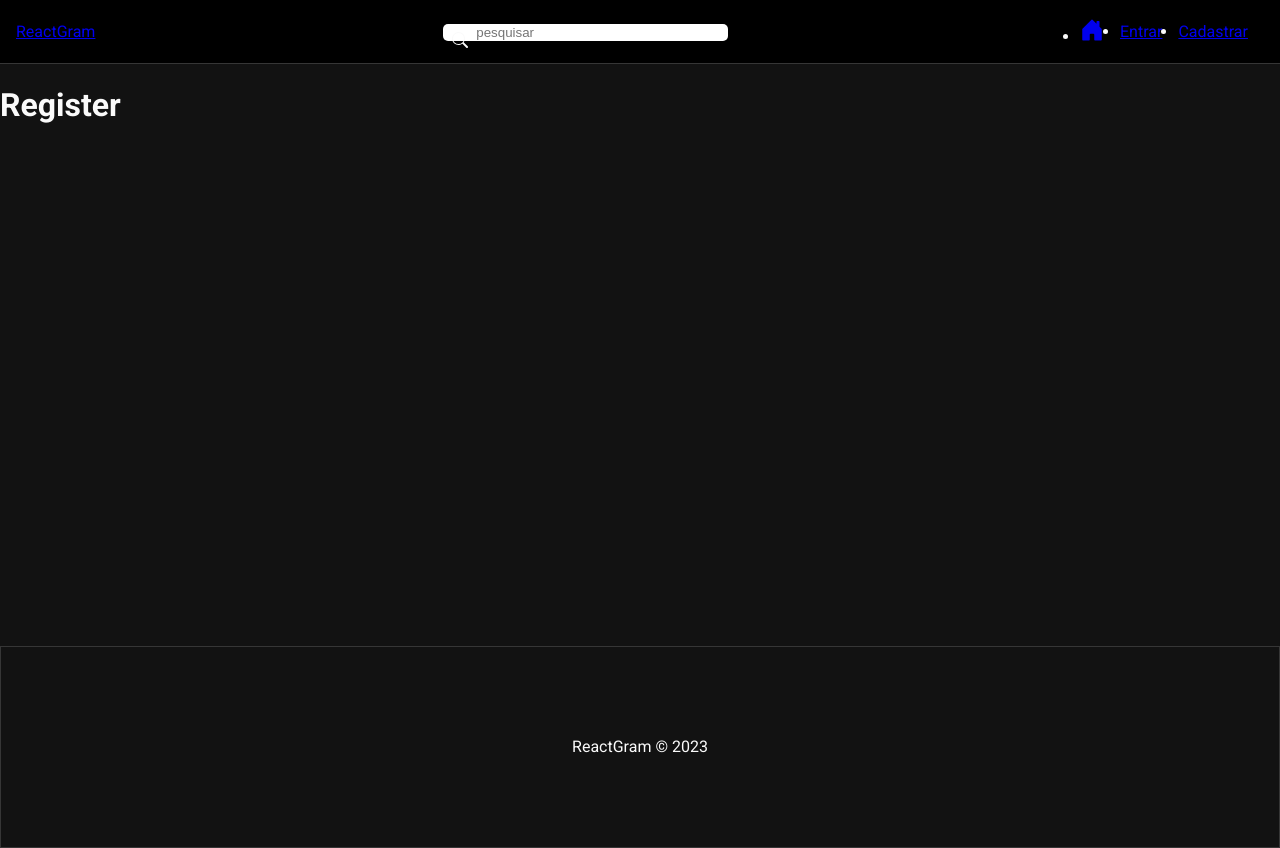
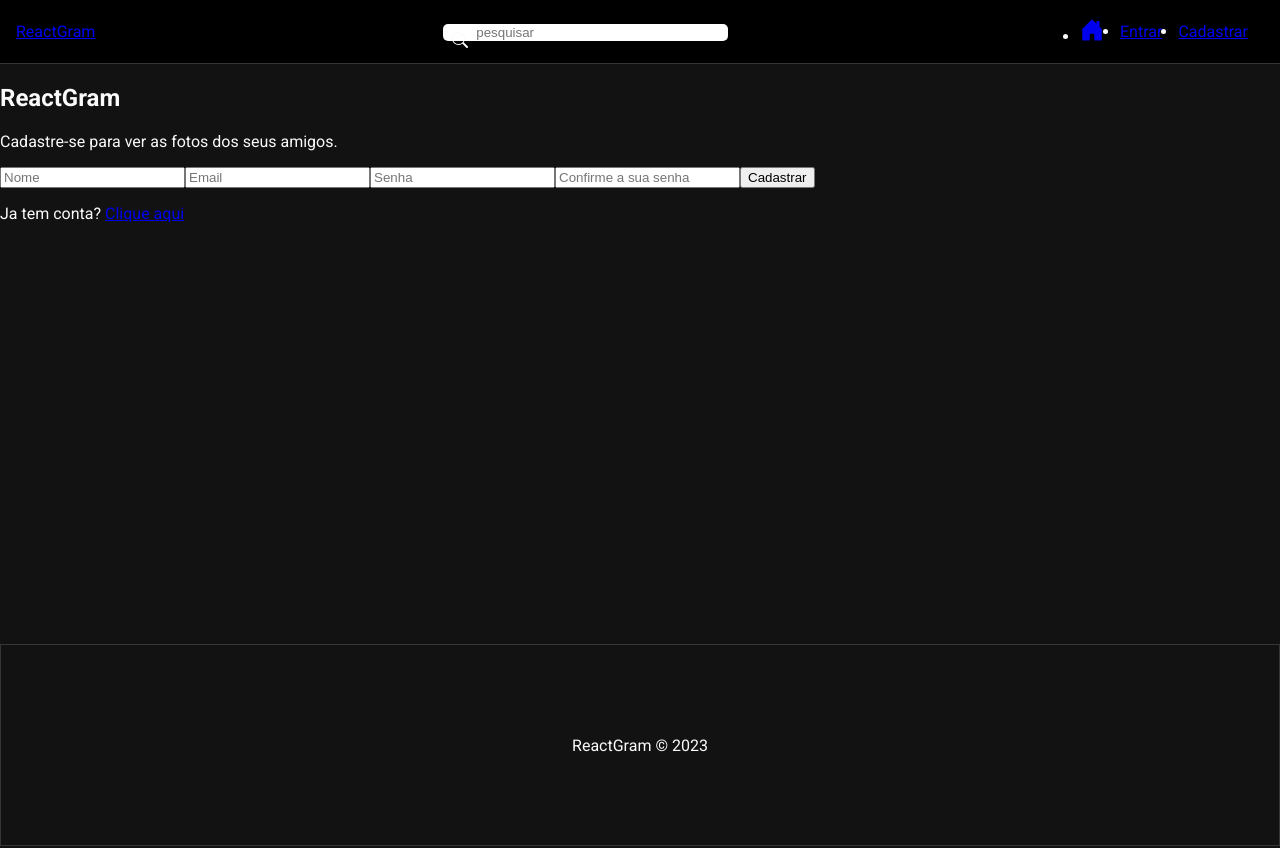
Before and after one commit to Orozimbo1/ReactGram, a React (Vite) app in the folder frontend/: page /register in a window 1280 px wide. Built offline with nearby package versions, Linux system fonts and the light colour scheme.

Commit message:
Criando formulário de cadastro

```diff
--- a/frontend/src/pages/Auth/Register.jsx
+++ b/frontend/src/pages/Auth/Register.jsx
@@ -1,9 +1,29 @@
 import './Auth.css'
 
+// Componentes
+import { Link } from 'react-router-dom'
+
+// Hooks
+import { useState, useEffect } from 'react'
+
 const Register = () => {
+
+  const handleSubmit = (e) => {
+    e.preventDefault()
+  }
+
   return (
     <div>
-      <h1>Register</h1>
+      <h2>ReactGram</h2>
+      <p className="subtitle">Cadastre-se para ver as fotos dos seus amigos.</p>
+      <form onSubmit={handleSubmit}>
+        <input type="text" placeholder='Nome' />
+        <input type="email" placeholder='Email' />
+        <input type="password" placeholder='Senha' />
+        <input type="password" placeholder='Confirme a sua senha' />
+        <input type="submit" value="Cadastrar" />
+      </form>
+      <p>Ja tem conta? <Link to='/login'>Clique aqui</Link></p>
     </div>
   )
 }
```
